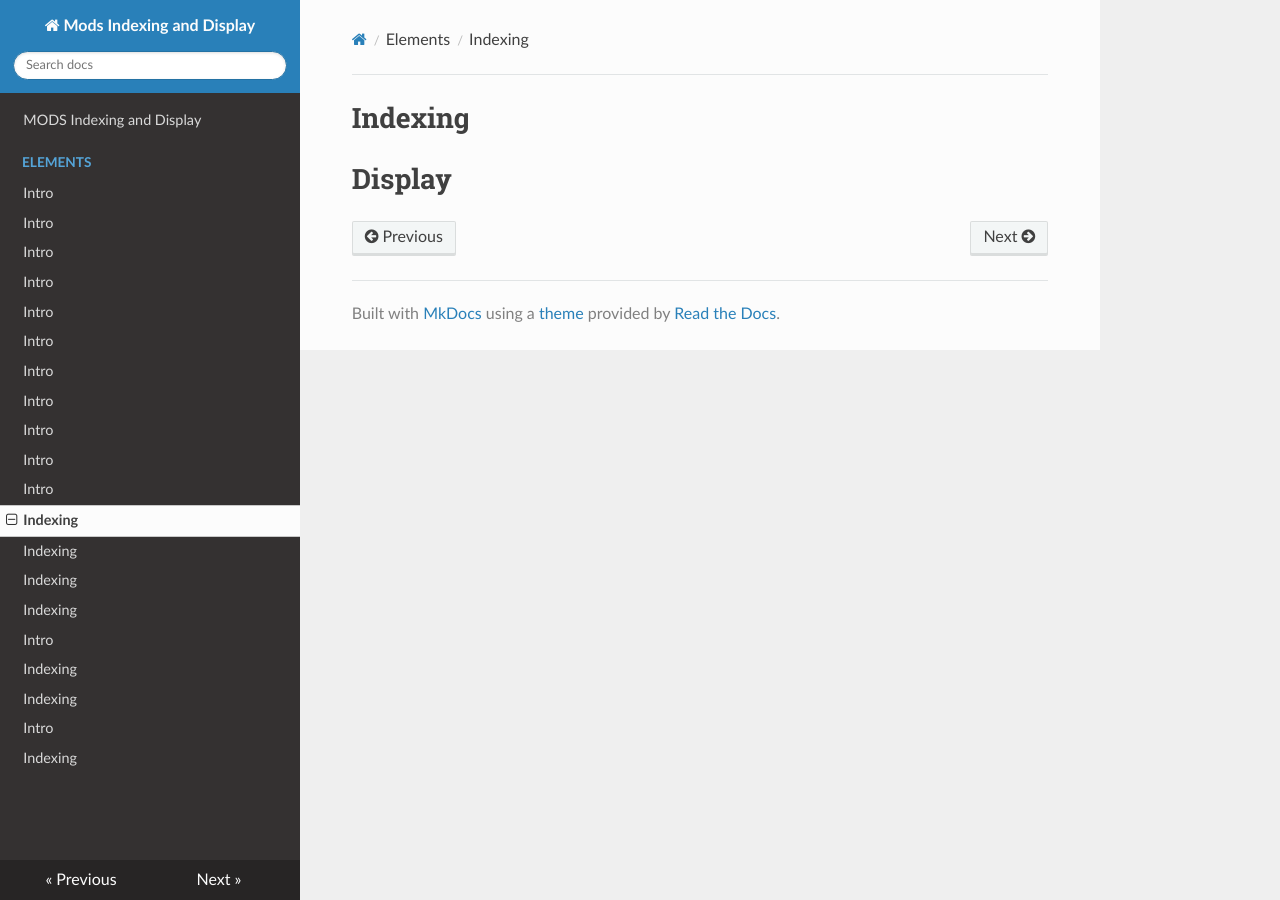
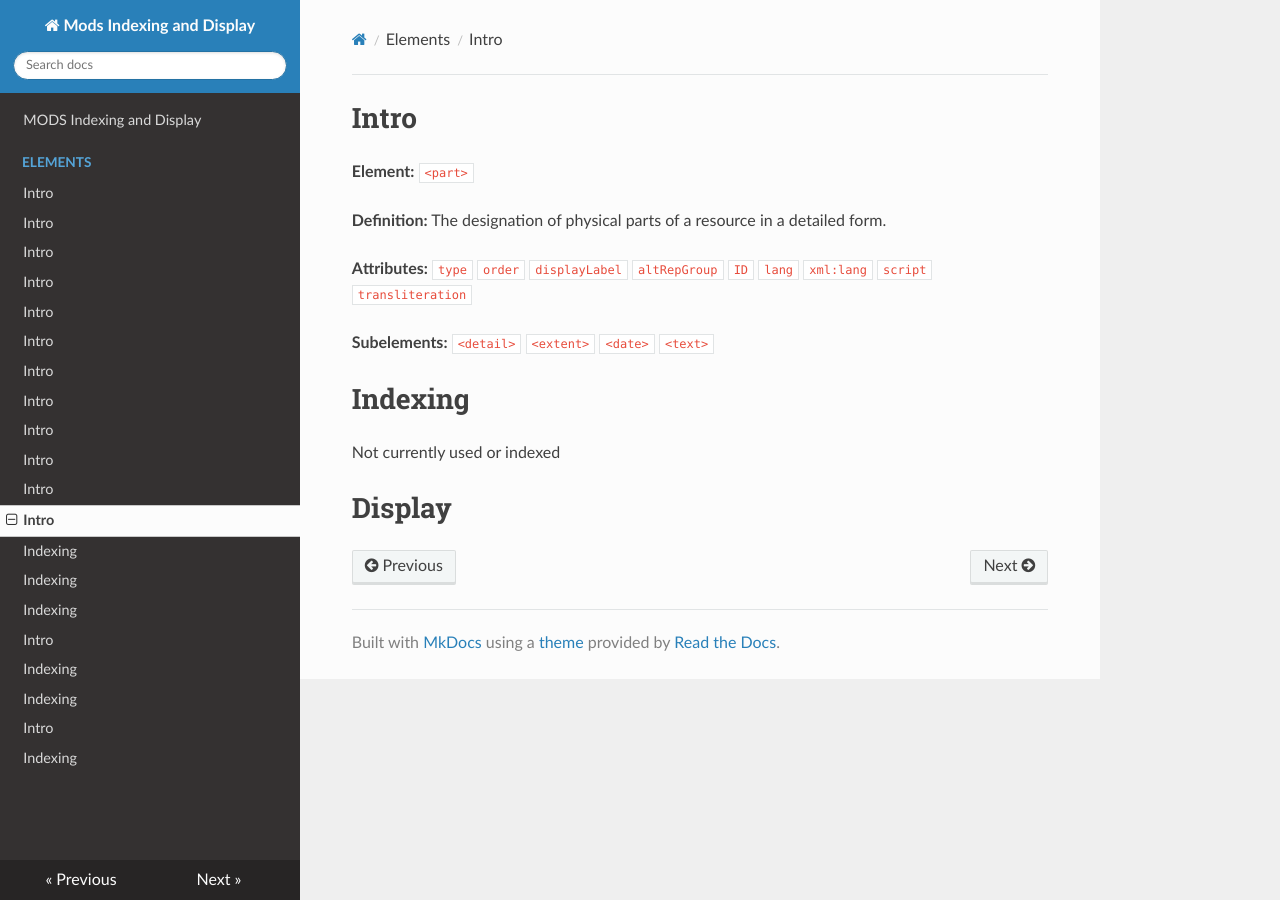
Before and after one commit to Brown-University-Library/mods-documenatation, an MkDocs documentation site: the page built from docs/elements/part.md, in a window 1280 px wide. Built offline with MkDocs 1.6.1, drawn with Linux system fonts in a browser that asks for light colours; nearby versions of some CDN libraries.

Commit message:
part intro and indexing

````diff
--- a/docs/elements/part.md
+++ b/docs/elements/part.md
@@ -1,3 +1,27 @@
+# Intro
+**Element:** ```<part>```
+
+**Definition:** The designation of physical parts of a resource in a detailed form.
+
+**Attributes:**
+```type```
+```order```
+```displayLabel```
+```altRepGroup```
+```ID```
+```lang```
+```xml:lang```
+```script```
+```transliteration```
+
+
+**Subelements:**
+```<detail>```
+```<extent>```
+```<date>```
+```<text>```
+
 # Indexing
+Not currently used or indexed
 
 # Display
````
